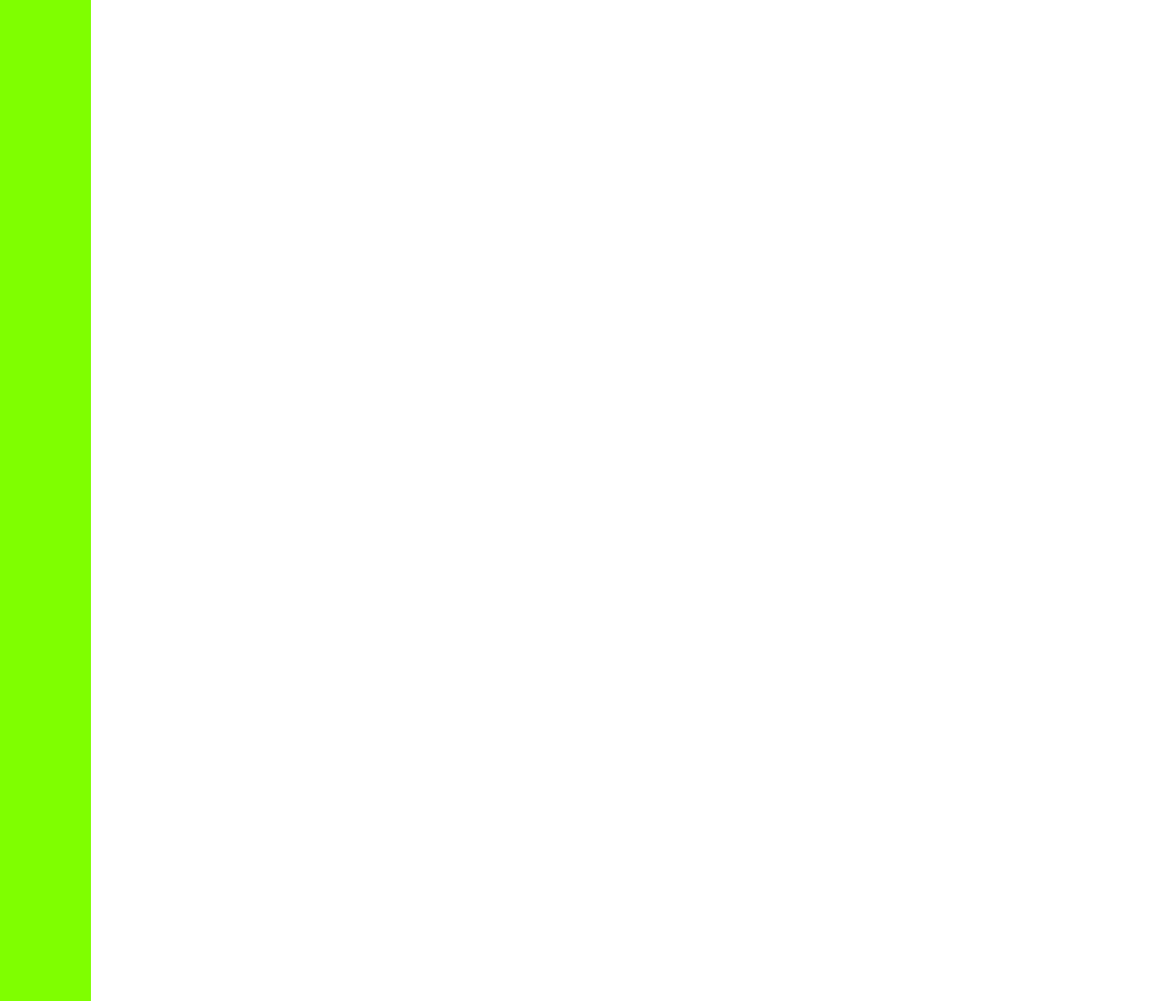
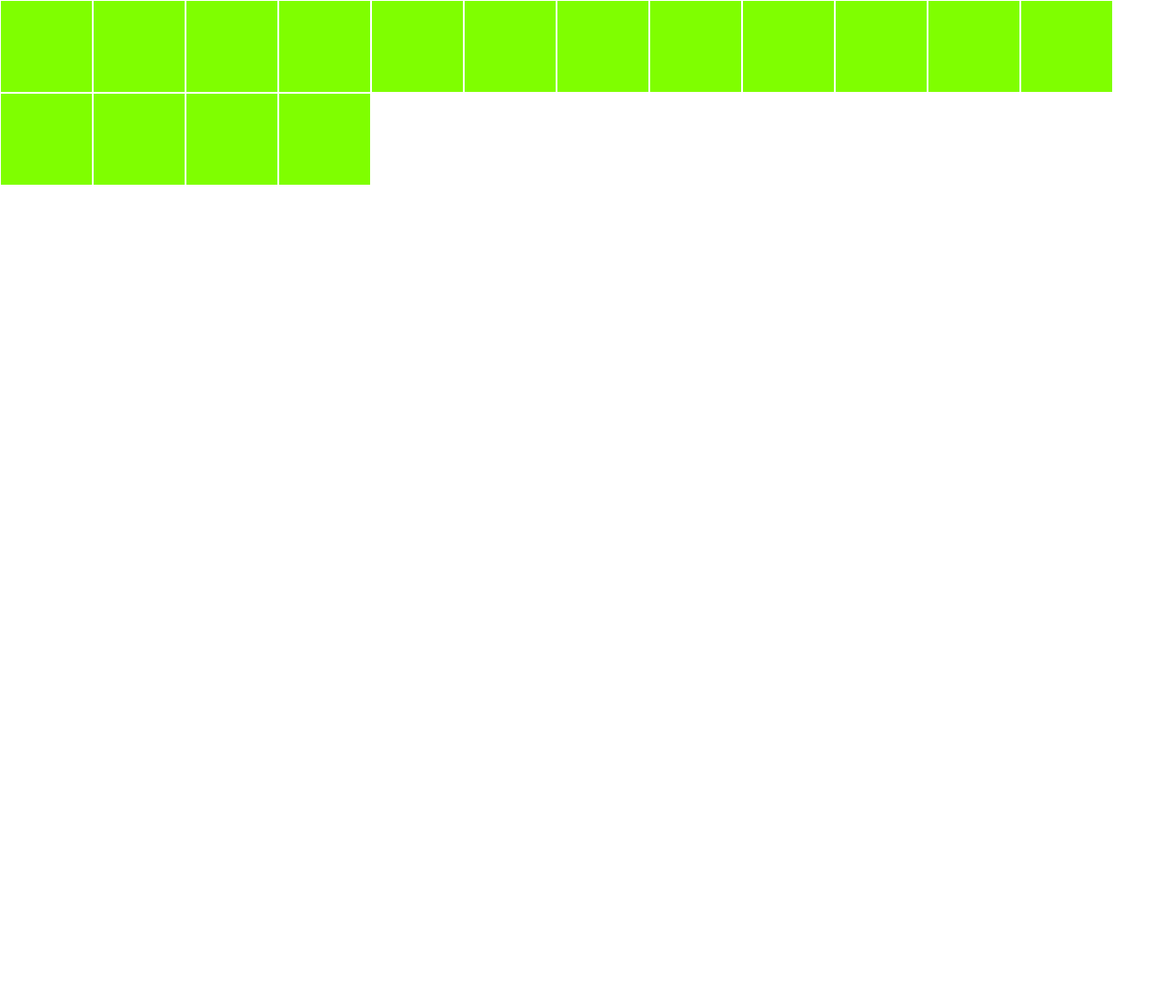
Before and after one commit to Asimov3548/Etch-a-Sketch, a plain HTML site: page index.html in a window 1280 px wide. Shown: the top 1100 px of the page at 91% size. After the commit the page ends 800 px from the top, so only its background shows below. Drawn offline with Linux system fonts and the light colour scheme.

Commit message:
Add flex to container and wrapping children

```diff
--- a/style.css
+++ b/style.css
@@ -1,9 +1,16 @@
 * {
     margin: 0;
     padding: 0;
+    box-sizing: border-box;
 }
 
-div.grid_square {
+.container {
+    display: flex;
+    flex-wrap: wrap;
+}
+
+.grid_square {
+    margin: 1px;
     background-color: chartreuse;
     width: 100px;
     height: 100px;
```
